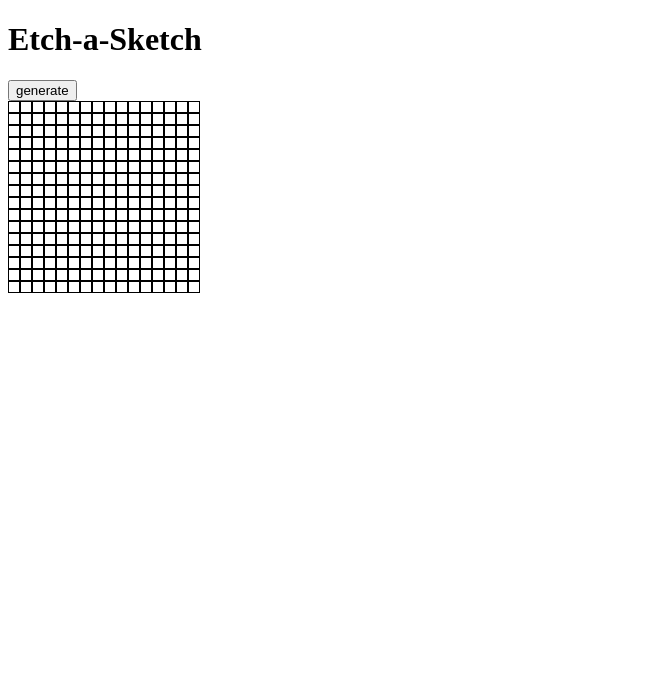
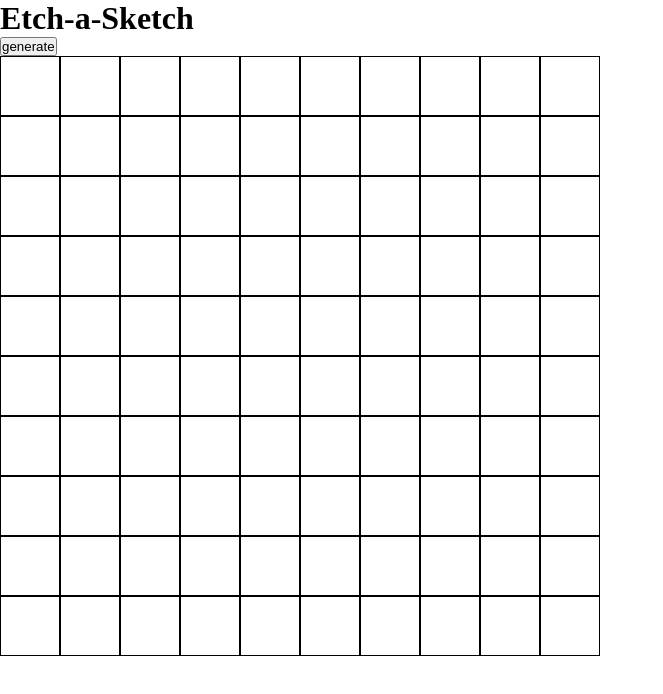
Before and after one commit to maden1738/odinEtch-a-Sketch, a plain HTML site: page index.html in a window 1280 px wide. Both pictures are taken after a click on the button "generate". Shown: the whole page, without its empty margins (0-663 px from the left). Drawn offline with Linux system fonts and the light colour scheme.

Commit message:
only first grid color changed

```diff
--- a/designs.js
+++ b/designs.js
@@ -1,15 +1,33 @@
+function etchAsketch() {
+  console.log("HELLODARKNESS");
+  document.getElementById("draw").style.backgroundColor = "black";
+}
+
 function gridGenerator(e) {
+  console.log("hello world1");
   e.preventDefault();
   let column = document.createElement("div");
   let final = document.createElement("div");
   final.setAttribute("class", "container");
-
+  let edge = 10;
   let gridLocation = document.getElementById("gridHere");
-  for (let i = 0; i < 16; i++) {
-    for (let j = 0; j < 16; j++) {
+  for (let i = 0; i < edge; i++) {
+    for (let j = 0; j < edge; j++) {
       let box = document.createElement("div");
 
       box.setAttribute("class", "box");
+      box.setAttribute("id", "draw");
+
+      box.setAttribute(
+        `style`,
+        `width: calc(600px/${edge}); height: calc(600px/${edge})`
+      );
+      box.addEventListener("mouseover", etchAsketch);
+
+      // box.addEventListener("mouseover", (e) => {
+      //   etchAsketch;
+      // });
+
       column.appendChild(box);
     }
     final.appendChild(column);
--- a/index.html
+++ b/index.html
@@ -10,6 +10,10 @@
     <h1>Etch-a-Sketch</h1>
     <button onclick="gridGenerator(event)">generate</button>
     <section id="gridHere"></section>
-    <script src="designs.js"></script>
+    <script src="designs.js">
+
+
+      // document.getElementById("ho").addEventListener("onmouseout",etchAsketch());
+    </script>
   </body>
 </html>
--- a/styles.css
+++ b/styles.css
@@ -1,9 +1,18 @@
+* {
+  margin: 0;
+  padding: 0;
+  box-sizing: border-box;
+}
+
 .box {
   border: 1px solid black;
-  width: 10px;
-  height: 10px;
 }
 
 .container {
   display: flex;
+  width: 600px;
 }
+
+.draw {
+  background-color: black;
+}
```
